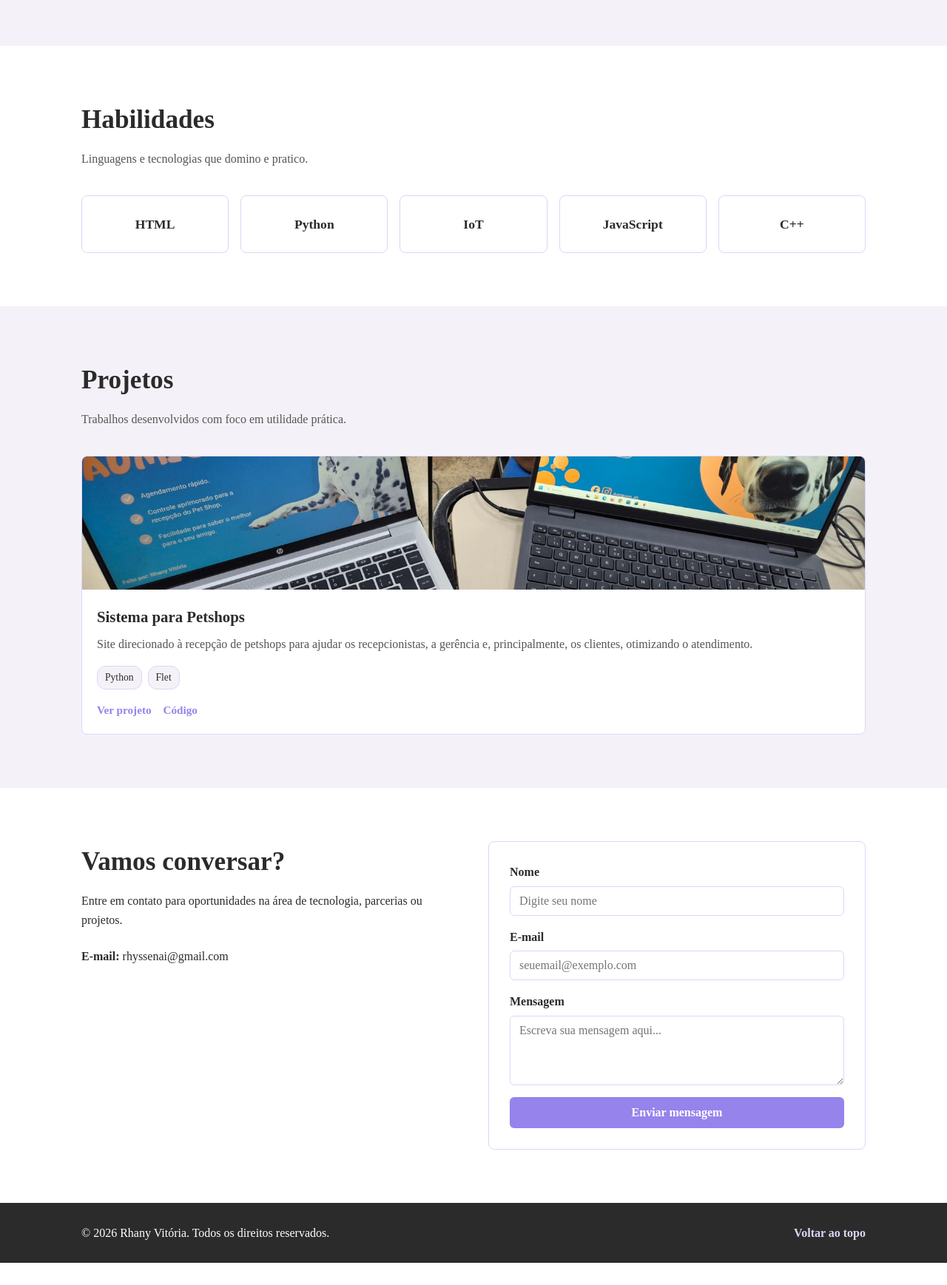
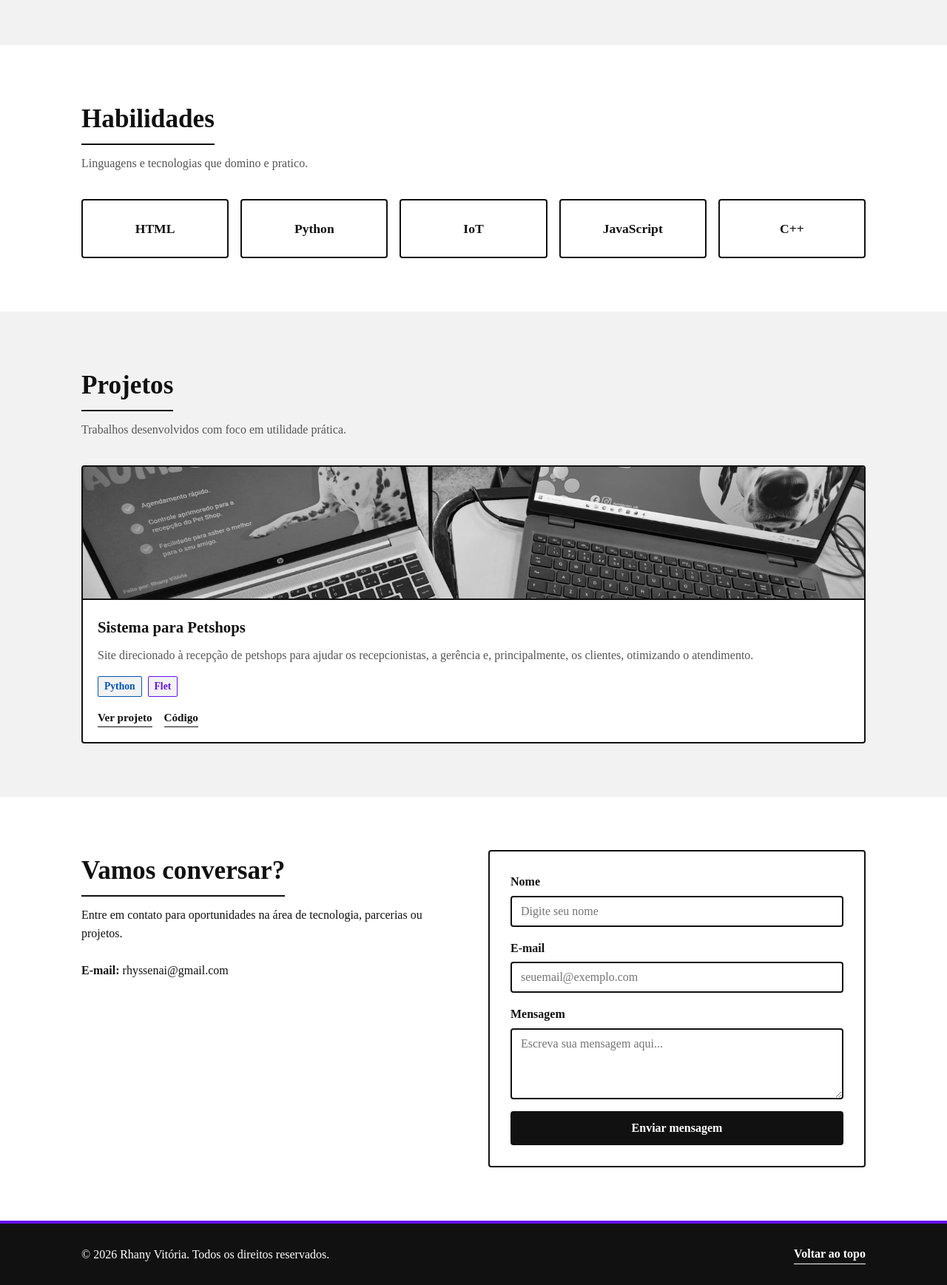
Before and after one commit to nai-aiy/portfolio, a plain HTML site: page index.html in a window 1280 px wide. Shown: the part 1040-2777 px from the top of the page at 74% size. Before the commit the page ends 2747 px from the top, so only its background shows below. Drawn offline with Linux system fonts and the light colour scheme.

Commit message:
Arquivos com novas cores e estilo

```diff
--- a/style.css
+++ b/style.css
@@ -1,12 +1,18 @@
 :root {
   --bg-principal: #ffffff;
-  --bg-secundario: #f4f2f8; /* Tom suave derivado do lavanda */
-  --texto-principal: #2b2b2b;
+  --bg-secundario: #f2f2f2; /* Cinza bem claro */
+  --texto-principal: #111111;
   --texto-secundario: #555555;
-  --cor-destaque: #9683ec; /* Tom de lavanda mais forte para destaque */
-  --cor-destaque-hover: #7d68dc;
-  --borda: #dcd6f7;        /* Borda cor lavanda clara */
+  --borda: #cccccc;
   --card-bg: #ffffff;
+
+  /* Espectros solicitados */
+  --cor-azul: #0056b3;
+  --cor-roxo: #6610f2;
+  --cor-vermelho: #dc3545;
+
+  --cor-destaque: var(--cor-roxo); /* Roxo como destaque principal nos botões */
+  --cor-destaque-hover: #520dc2;
 }
 
 * {
@@ -36,7 +42,7 @@ body {
 /* Cabeçalho */
 .cabecalho {
   background-color: var(--bg-principal);
-  border-bottom: 1px solid var(--borda);
+  border-bottom: 2px solid var(--texto-principal);
   position: sticky;
   top: 0;
   z-index: 10;
@@ -75,7 +81,7 @@ body {
 }
 
 .menu a:hover {
-  color: var(--cor-destaque);
+  color: var(--cor-azul); /* Toque de azul no menu */
 }
 
 /* Seções Gerais */
@@ -90,6 +96,9 @@ body {
 h2 {
   font-size: 2.2rem;
   margin-bottom: 12px;
+  border-bottom: 2px solid var(--texto-principal);
+  display: inline-block;
+  padding-bottom: 4px;
 }
 
 .subtitulo {
@@ -101,14 +110,14 @@ h2 {
 .btn {
   display: inline-block;
   padding: 12px 24px;
-  border-radius: 6px;
+  border-radius: 4px;
   font-weight: bold;
   text-decoration: none;
   cursor: pointer;
-  border: none;
+  border: 2px solid var(--texto-principal);
   font-size: 1rem;
   font-family: 'Times New Roman', Times, serif;
-  transition: background-color 0.3s ease, transform 0.2s ease;
+  transition: transform 0.2s ease, background-color 0.2s ease, color 0.2s ease;
 }
 
 .btn:hover {
@@ -116,18 +125,23 @@ h2 {
 }
 
 .btn-primario {
-  background-color: var(--cor-destaque);
+  background-color: var(--texto-principal);
   color: #ffffff;
 }
 
 .btn-primario:hover {
-  background-color: var(--cor-destaque-hover);
+  background-color: var(--cor-roxo); /* Transita para o roxo no hover */
+  border-color: var(--cor-roxo);
 }
 
 .btn-secundario {
   background-color: transparent;
   color: var(--texto-principal);
-  border: 1px solid var(--borda);
+}
+
+.btn-secundario:hover {
+  background-color: var(--texto-principal);
+  color: #ffffff;
 }
 
 /* 02. Hero */
@@ -143,9 +157,12 @@ h2 {
 }
 
 .saudacao {
-  color: var(--cor-destaque);
+  color: var(--cor-azul); /* Toque de azul na saudação */
   font-weight: bold;
   margin-bottom: 8px;
+  letter-spacing: 1px;
+  text-transform: uppercase;
+  font-size: 0.9rem;
 }
 
 .hero h1 {
@@ -159,6 +176,8 @@ h2 {
   color: var(--texto-secundario);
   font-weight: normal;
   margin-bottom: 16px;
+  border-bottom: none;
+  padding-bottom: 0;
 }
 
 .hero .descricao {
@@ -179,9 +198,15 @@ h2 {
   height: 260px;
   object-fit: cover;
   border-radius: 50%;
-  border: 4px solid var(--borda);
+  border: 4px solid var(--texto-principal);
   display: block;
   margin: 0 auto;
+  filter: grayscale(100%); /* Mantém a foto em preto e branco clássico */
+  transition: filter 0.3s ease;
+}
+
+.hero-imagem img:hover {
+  filter: grayscale(0%); /* Revela a cor original ao passar o mouse */
 }
 
 /* 03. Sobre mim */
@@ -195,8 +220,10 @@ h2 {
 .sobre-imagem img {
   width: 100%;
   max-width: 340px;
-  border-radius: 8px;
+  border-radius: 4px;
+  border: 2px solid var(--texto-principal);
   display: block;
+  filter: grayscale(100%);
 }
 
 .sobre-conteudo p {
@@ -213,7 +240,7 @@ h2 {
   gap: 8px;
 }
 
-/* 04. Habilidades (Com animação de transição) */
+/* 04. Habilidades (Com espectro de cores nas bordas ao passar o mouse) */
 .habilidades-grid {
   display: grid;
   grid-template-columns: repeat(auto-fit, minmax(150px, 1fr));
@@ -222,17 +249,17 @@ h2 {
 
 .card-habilidade {
   background-color: var(--card-bg);
-  border: 1px solid var(--borda);
-  border-radius: 8px;
+  border: 2px solid var(--texto-principal);
+  border-radius: 4px;
   padding: 24px 16px;
   text-align: center;
-  transition: transform 0.3s ease, box-shadow 0.3s ease, background-color 0.3s ease;
+  transition: transform 0.3s ease, border-color 0.3s ease, box-shadow 0.3s ease;
 }
 
 .card-habilidade:hover {
   transform: translateY(-5px);
-  box-shadow: 0 6px 15px rgba(150, 131, 236, 0.2);
-  background-color: #faf8ff;
+  border-color: var(--cor-roxo); /* Fica roxo no hover */
+  box-shadow: 0 4px 12px rgba(102, 16, 242, 0.15);
 }
 
 .card-habilidade h3 {
@@ -248,8 +275,8 @@ h2 {
 
 .card-projeto {
   background-color: var(--card-bg);
-  border: 1px solid var(--borda);
-  border-radius: 8px;
+  border: 2px solid var(--texto-principal);
+  border-radius: 4px;
   overflow: hidden;
   display: flex;
   flex-direction: column;
@@ -258,14 +285,15 @@ h2 {
 
 .card-projeto:hover {
   transform: translateY(-5px);
-  box-shadow: 0 6px 15px rgba(150, 131, 236, 0.2);
+  box-shadow: 0 6px 15px rgba(0, 0, 0, 0.15);
 }
 
 .card-projeto img {
   width: 100%;
   height: 180px;
   object-fit: cover;
-  background-color: #e6e6fa;
+  border-bottom: 2px solid var(--texto-principal);
+  filter: grayscale(100%);
 }
 
 .card-corpo {
@@ -296,10 +324,21 @@ h2 {
 
 .tags span {
   background-color: var(--bg-secundario);
-  border: 1px solid var(--borda);
+  border: 1px solid var(--texto-principal);
   font-size: 0.85rem;
-  padding: 4px 10px;
-  border-radius: 12px;
+  padding: 2px 8px;
+  border-radius: 2px;
+  font-weight: bold;
+}
+
+/* Toque de cor individual nas tags para brincar com os espectros */
+.tags span:nth-child(1) {
+  border-color: var(--cor-azul);
+  color: var(--cor-azul);
+}
+.tags span:nth-child(2) {
+  border-color: var(--cor-roxo);
+  color: var(--cor-roxo);
 }
 
 .card-links {
@@ -308,10 +347,16 @@ h2 {
 }
 
 .card-links a {
-  color: var(--cor-destaque);
+  color: var(--texto-principal);
   font-weight: bold;
   text-decoration: none;
   font-size: 0.95rem;
+  border-bottom: 1px solid var(--texto-principal);
+}
+
+.card-links a:hover {
+  color: var(--cor-vermelho); /* Toque de vermelho nos links de projeto */
+  border-color: var(--cor-vermelho);
 }
 
 /* 06. Contato */
@@ -331,9 +376,9 @@ h2 {
 
 .form-contato {
   background-color: var(--card-bg);
-  border: 1px solid var(--borda);
+  border: 2px solid var(--texto-principal);
   padding: 28px;
-  border-radius: 8px;
+  border-radius: 4px;
   display: flex;
   flex-direction: column;
   gap: 16px;
@@ -353,12 +398,20 @@ h2 {
 .campo input,
 .campo textarea {
   padding: 10px 12px;
-  border: 1px solid var(--borda);
-  border-radius: 6px;
+  border: 2px solid var(--texto-principal);
+  border-radius: 4px;
   font-family: 'Times New Roman', Times, serif;
   font-size: 1rem;
   background-color: var(--bg-principal);
   color: var(--texto-principal);
+  outline: none;
+  transition: border-color 0.2s ease;
+}
+
+/* Toque de azul/roxo ao focar nos inputs do formulário */
+.campo input:focus,
+.campo textarea:focus {
+  border-color: var(--cor-azul);
 }
 
 .feedback-oculto {
@@ -369,18 +422,20 @@ h2 {
   display: block;
   margin-top: 8px;
   padding: 10px;
-  border-radius: 6px;
-  background-color: #e6f4ea;
-  color: #137333;
+  border-radius: 4px;
+  background-color: #f8d7da; /* Fundo suave com toque do espectro vermelho para alertas/sucesso */
+  color: #721c24;
+  border: 1px solid var(--cor-vermelho);
   font-weight: bold;
   font-size: 0.95rem;
 }
 
 /* 07. Rodapé */
 .rodape {
-  background-color: #2b2b2b;
+  background-color: var(--texto-principal);
   color: #ffffff;
   padding: 28px 0;
+  border-top: 4px solid var(--cor-roxo); /* Detalhe em roxo no rodapé */
 }
 
 .rodape-conteudo {
@@ -392,9 +447,15 @@ h2 {
 }
 
 .voltar-topo {
-  color: #dcd6f7;
+  color: #ffffff;
   text-decoration: none;
   font-weight: bold;
+  border-bottom: 1px solid #ffffff;
+}
+
+.voltar-topo:hover {
+  color: var(--cor-azul);
+  border-color: var(--cor-azul);
 }
 
 /* PARTE B - Responsividade (Tela estreita / 375px) */
```
